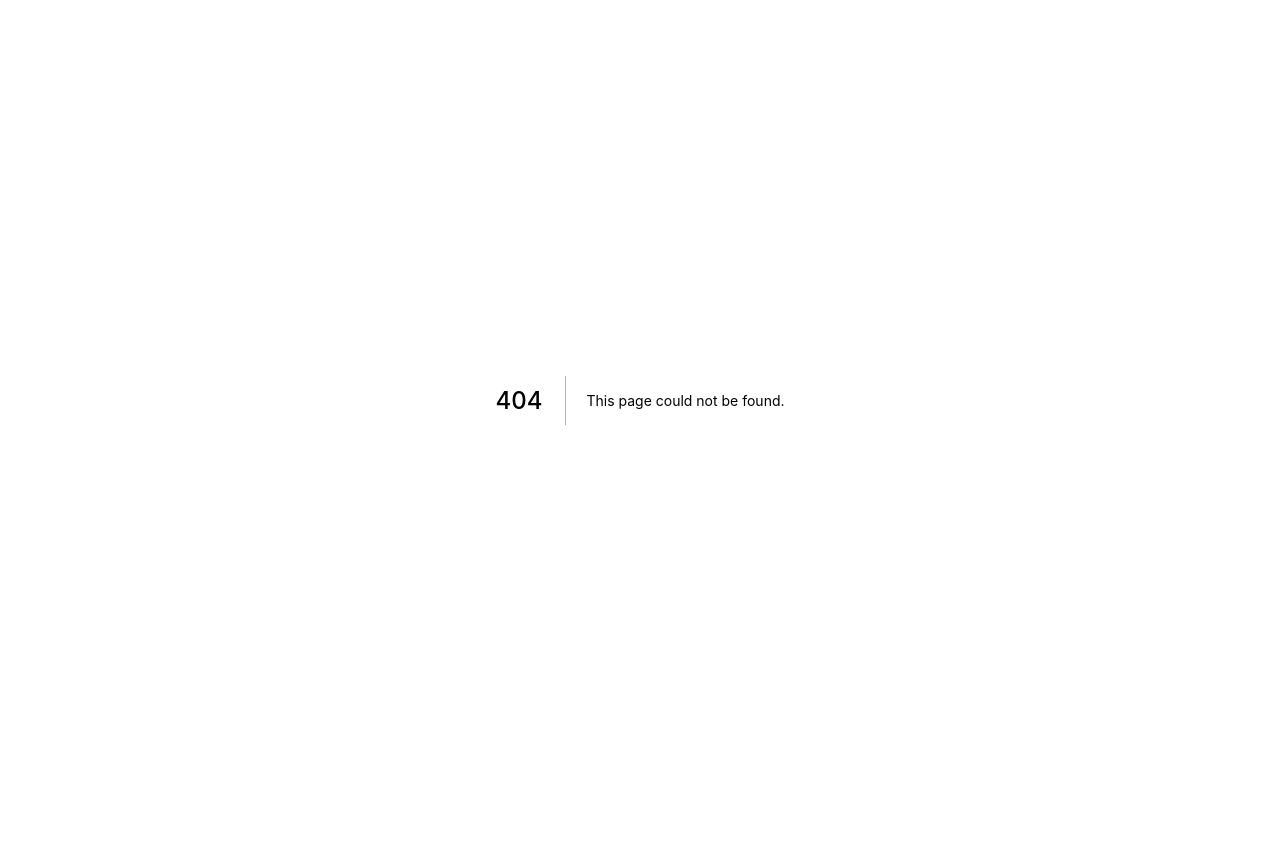
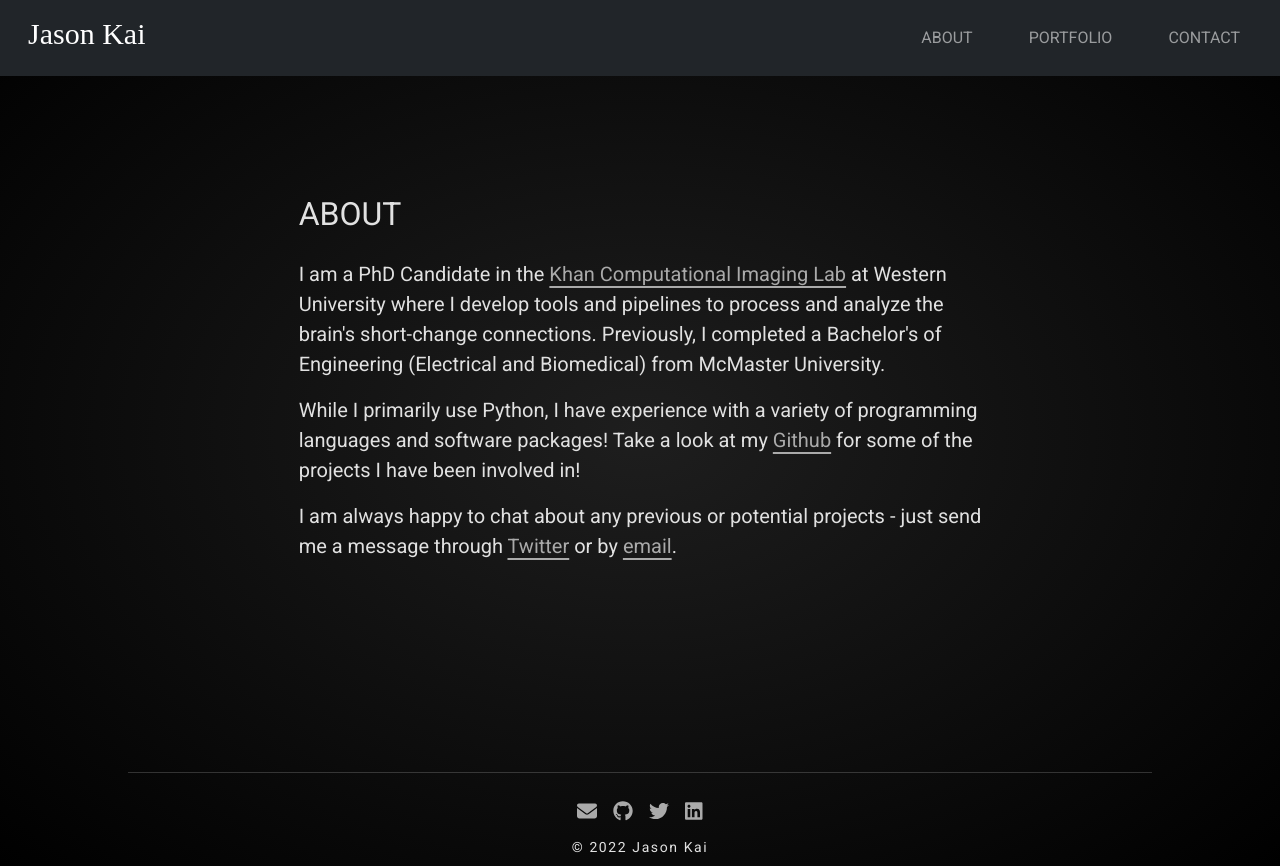
Before and after one commit to kaitj/kaitj.github.io, a Next.js app: page /about in a window 1280 px wide. Before the commit this address had no page. Before the commit the page ends 800 px from the top, so only its background shows below. Built offline with nearby package versions, Linux system fonts and the light colour scheme; a web font is replaced by a local one.

Commit message:
update footer, about page

```diff
--- a/components/footer.tsx
+++ b/components/footer.tsx
@@ -1,4 +1,7 @@
 import styles from '../styles/home.module.css'
+import socials from '../styles/socials.module.css'
+
+import { Social } from '../components/socials'
 
 export const HomeFooter = () => {
     let year: number = new Date().getFullYear();
@@ -9,3 +12,18 @@ export const HomeFooter = () => {
         </footer>
     );
 };
+
+export const Footer = () => {
+    let year: number = new Date().getFullYear();
+
+    return (
+        <footer className={styles.footer}>
+            <div className={["row", socials.socialRow].join(' ')}>
+                <Social />
+            </div>
+            <div className="row">
+                &copy; {year} Jason Kai
+            </div>
+        </footer>
+    );
+};
--- /dev/null
+++ b/pages/about.tsx
@@ -0,0 +1,38 @@
+import type { NextPage } from 'next'
+import Head from 'next/head'
+import styles from '../styles/home.module.css'
+
+// Components
+import { NavBar } from '../components/navbar'
+import { Profile } from '../components/profile'
+import { Footer } from '../components/footer'
+
+const Home: NextPage = () => {
+  return (
+    <div className={styles.container}>
+      <Head>
+        <title>Jason Kai</title>
+        <meta name="description" content="Portfolio website" />
+        <meta name="author" content="Jason Kai" />
+
+      </Head>
+
+      <NavBar />
+
+
+      <main className={styles.main}>
+        <div className='col-2'></div>
+
+        <div className='col-8'>
+          <Profile />
+        </div>
+
+        <div className='col-2'></div>
+      </main>
+
+      <Footer />
+    </div>
+  )
+}
+
+export default Home
--- a/pages/index.tsx
+++ b/pages/index.tsx
@@ -4,8 +4,8 @@ import Image from 'next/image'
 import styles from '../styles/home.module.css'
 import socials from '../styles/socials.module.css'
 
+import { Social } from '../components/socials'
 // Components
-import { Social } from '../components/socials'
 import { HomeFooter } from '../components/footer'
 
 import profileImg from '../public/profile.jpeg'
--- a/styles/globals.css
+++ b/styles/globals.css
@@ -56,9 +56,19 @@ a.nav-link:hover {
 
 /* General */
 
-a {
-  color: inherit;
-  text-decoration: none;
+h2 {
+  text-transform: uppercase;
+  margin-bottom: 2vw !important;
+}
+
+p a {
+  color: var(--font-secondary);
+  text-decoration: underline;
+  text-underline-offset: .4vw;
+}
+
+p a:hover {
+  color: var(--link-hover);
 }
 
 * {
--- a/styles/home.module.css
+++ b/styles/home.module.css
@@ -48,6 +48,7 @@ h3.profileTitle {
 
 .footer {
   display: flex;
+  flex-direction: column;
   flex: 1;
   padding: 0.5rem 0;
   font-size: 14px;
```
Also changed, not shown: public/vercel.svg (deleted).
